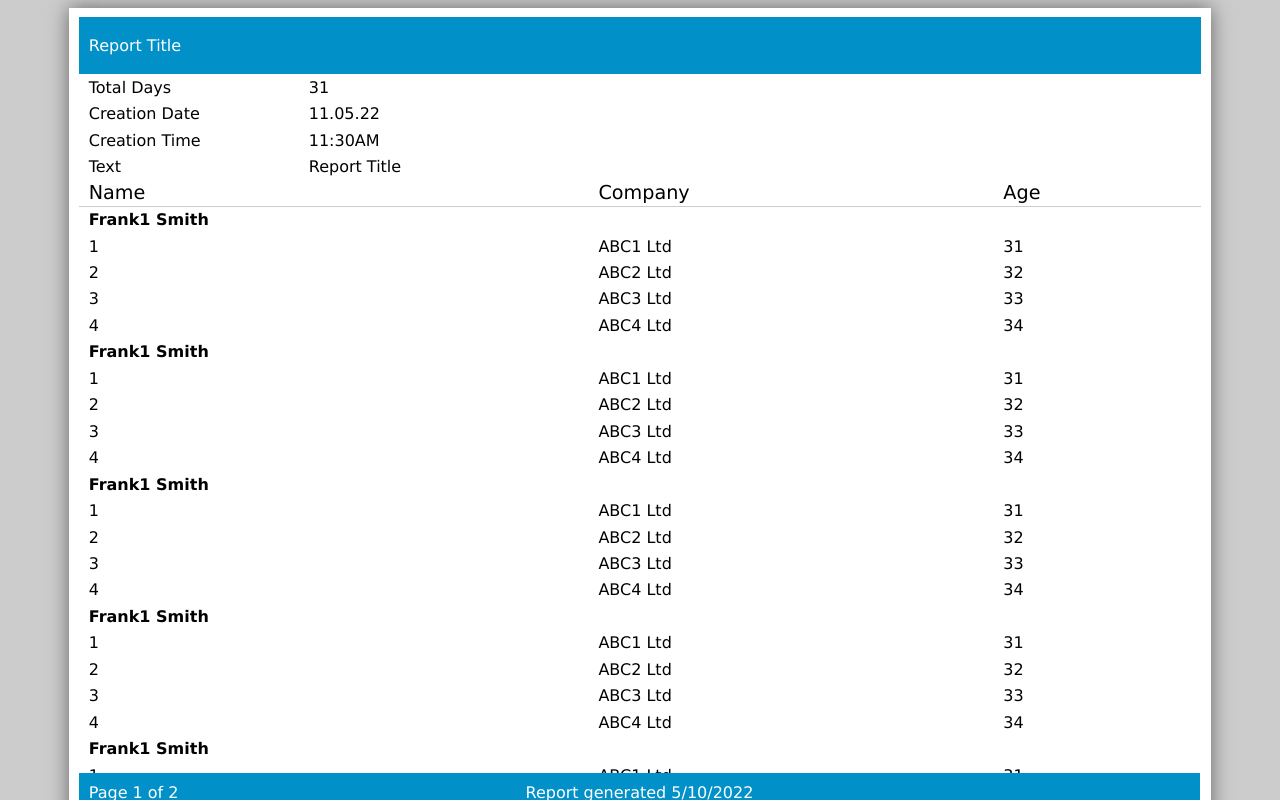
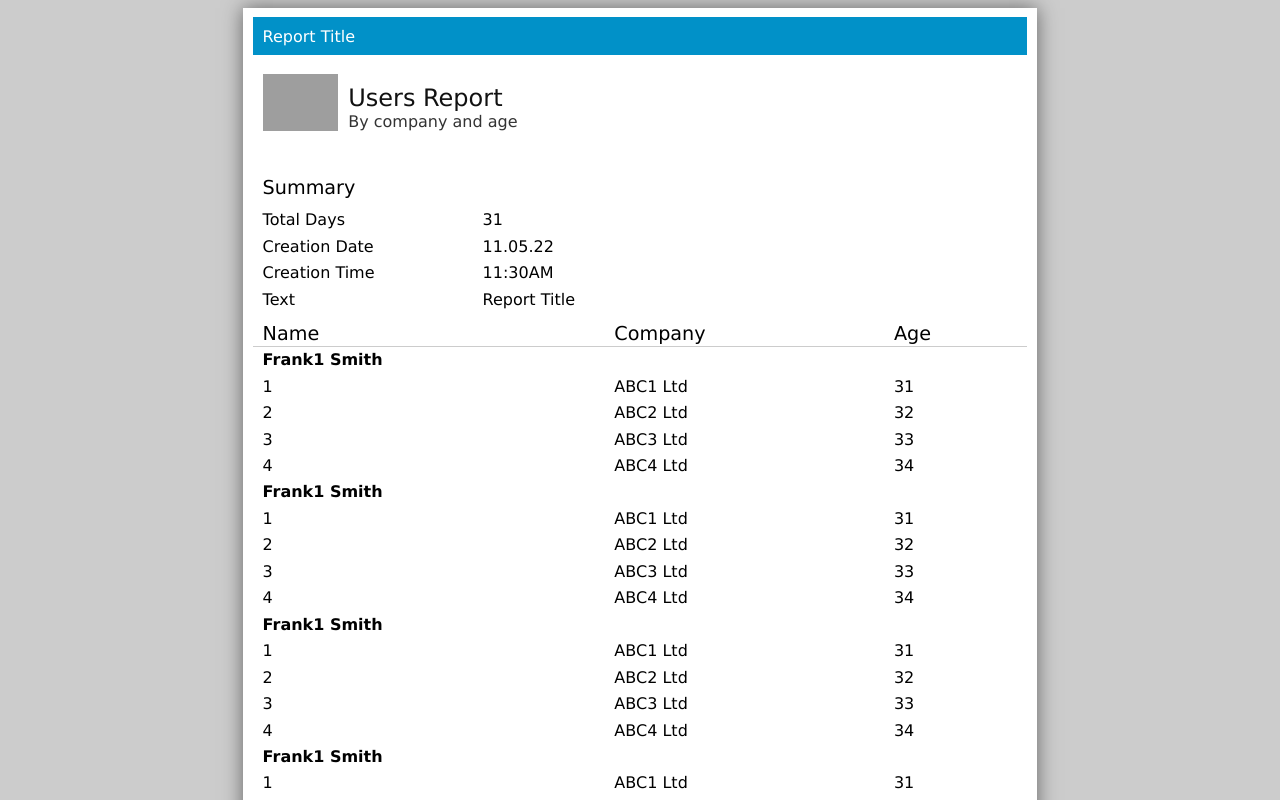
Before and after one commit to codemonkeh-dave/react-report-prototype, a React (Create React App) app: page / in a window 1280 px wide. Shown: the top 800 px of the page. Built offline with nearby package versions, Linux system fonts and the light colour scheme; grey boxes are pictures that could not be loaded.

Commit message:
Added report header

```diff
--- a/src/components/reportViewer.js
+++ b/src/components/reportViewer.js
@@ -48,20 +48,39 @@ export default function ReportViewer() {
 
   let reportLayout = [
     {
+      type: 'reportHeader',
+      rowHeight: 1,
+      title: 'Users Report',
+      subTitle: 'By company and age',
+      icon: 'https://www.freeiconspng.com/thumbs/report-icon/call-report-icon-3.png'
+    },
+    {
       type: 'pageHeader',
       className: 'pageHeader',
-      rowHeight: 1.5,
+      rowHeight: 1,
       columns: [{ text: '{0}', variables: ['title'] }],
     },
     {
-      type: 'summary',
       rowHeight: 0.7,
-      marginTop: 5,
-      marginBottom: 5,
       noDataHeight: 10,
       dataSet: 'summaryDataSet',
       rows: [
-        { key: 'Total Days', className: 'a'},
+        { key: 'Total Days', className: 'a' },
+        { key: 'Creation Date' },
+        { key: 'Creation Time' },
+        { key: 'Text', text: '{0}', variables: ['title'] },
+      ],
+    },
+
+    {
+      type: 'summary',
+      rowHeight: 0.7,
+      marginTop: 0.2,
+      marginBottom: 0.2,
+      noDataHeight: 10,
+      dataSet: 'summaryDataSet',
+      rows: [
+        { key: 'Total Days', className: 'a' },
         { key: 'Creation Date' },
         { key: 'Creation Time' },
         { key: 'Text', text: '{0}', variables: ['title'] },
@@ -105,10 +124,39 @@ export default function ReportViewer() {
 
   return (
     <>
-      {pagedReport.map((page) => (
-        <page className="A4 landscape">
+      {pagedReport.map((page, index) => (
+        <page className="A4">
           {page.map((table) => (
-            <table cellspacing="0" className={table.className}>
+            <>
+
+
+              {table.type === 'summary' && (
+                <h1 className="summaryTitle">Summary</h1>
+              )}
+
+
+              {/* {dump(table.type)} */}
+              {table.type === 'reportHeader' && (
+                <>
+                  <div class="reportHeader">
+                    <div class="icon"><img src={table.icon}/></div>
+                    <div class="reportTitles">
+                      <div class="title">{table.title}</div>
+                      <div class="subTitle">{table.subTitle}</div>
+                    </div>
+                  </div>
+
+                </>
+              )}
+
+              <table
+                cellspacing="0"
+                className={table.className}
+                style={{
+                  marginTop: table.marginTop + 'cm',
+                  marginBottom: table.marginBottom + 'cm',
+                }}
+              >
                 {table.head && (
                   <>
                     <tr style={{ height: table.rowHeight + 'cm' }}>
@@ -118,6 +166,9 @@ export default function ReportViewer() {
                     </tr>
                   </>
                 )}
+
+
+
                 {table.type == 'summary' && (
                   <>
                     {table.rows.map((row) => (
@@ -127,13 +178,13 @@ export default function ReportViewer() {
                             <>
                               <td
                                 width={200}
-                              className={cell.className}
+                                className="summaryKey"
                                 colspan={row.colspan}
                               >
                                 {cell.text}
                               </td>
                               <td
-                              className={cell.className}
+                                className="summaryValue"
                                 colspan={row.colspan}
                               >
                                 {cell.value}
@@ -154,7 +205,10 @@ export default function ReportViewer() {
                       <>
                         <tr style={{ height: table.rowHeight + 'cm' }}>
                           {row.map((cell) => (
-                          <td className={cell.className} colspan={row.colspan}>
+                            <td
+                              className={cell.className}
+                              colspan={row.colspan}
+                            >
                               {cell.text}
                             </td>
                           ))}
@@ -164,6 +218,7 @@ export default function ReportViewer() {
                   </>
                 )}
               </table>
+            </>
           ))}
         </page>
       ))}
--- a/src/services/report.js
+++ b/src/services/report.js
@@ -47,6 +47,14 @@ class Report {
       let rowsLeft = section.rows.length;
       let rowsUsed = 0;
       let loopCount = 0;
+
+      if (section.type === 'reportHeader') {
+        currentPageHeightRemaining -= 4;
+        let table = this.generateTable(section);
+        currentPage.push(table);
+        continue;
+      }
+
       if (section.rows && section.rows.length) {
         while (rowsLeft) {
           let currentTable = {};
@@ -56,7 +64,7 @@ class Report {
 
           currentTable = JSON.parse(JSON.stringify(section));
           if (section.title) {
-            currentTable.title.text = bindDataIntoCellText(
+            currentTable.title.text = this.bindDataIntoCellText(
               currentTable.title.text,
               currentTable.title.variables
             );
@@ -65,8 +73,21 @@ class Report {
           if (section.head) {
             currentPageHeightRemaining -= section.rowHeight;
           }
+
+          if (section.marginBottom) {
+            currentPageHeightRemaining -= section.marginBottom;
+          }
+
+          if (section.marginTop) {
+            currentPageHeightRemaining -= section.marginTop;
+          }
+
+          if (section.type === 'summary') {
+            currentPageHeightRemaining -= 1; // summary title
+          }
+
           let rowsAvailable = Math.floor(
-            (currentPageHeightRemaining / section.rowHeight) * 0.67
+            (currentPageHeightRemaining / section.rowHeight) * 1.5
           ); //todo: BUG this is calculated wrong and we have to subtract 9
           currentTable.rows = section.rows.slice(
             rowsUsed,
@@ -120,7 +141,9 @@ class Report {
       //   report.summary = this.generateTable(section);
       // }
       else {
-        report.sections.push(this.generateTable(section));
+        let table = this.generateTable(section);
+        console.log('section', section, 'table', table);
+        report.sections.push(table);
       }
     }
     return report;
@@ -129,6 +152,8 @@ class Report {
   generateTable(section) {
     let table = {
       title: section.title,
+      subTitle: section.subTitle,
+      icon: section.icon,
       noData: section.noData,
       className: section.className,
       staticHeight: 0,
@@ -139,7 +164,8 @@ class Report {
 
     let showHeader = false;
 
-    if (section.type === 'summary') section.columns = [];
+    if (!section.columns) section.columns = [];
+    if (!section.rows) section.rows = [];
 
     for (let column of section.columns) {
       if (column.header) {
@@ -152,14 +178,14 @@ class Report {
 
     if (section.type === 'summary') {
       let i = 0;
-      for (let row of section.rows)
-      {
+      for (let row of section.rows) {
         let boundRow = this.renderSummaryRow(row, section, i);
         table.rows.push(boundRow);
         i++;
       }
-    }
-    else{
+    } else if (section.type === 'reportHeader') {
+      // table.rows.push([[{ title: 'hello' }]]);
+    } else {
       if (section.dataSet) {
         for (let dataSetRow of this.reportData[section.dataSet]) {
           let row = this.renderRow(section.columns, dataSetRow);
@@ -185,37 +211,38 @@ class Report {
     }
 
     table.type = section.type;
+
+    table.marginTop = section.marginTop ?? 0;
+    table.marginBottom = section.marginBottom ?? 0;
+
     return table;
   }
 
   renderSummaryRow(row, section, rowId) {
-    let value = "";
+    let value = '';
     let cell = {};
 
-    if (section.dataSet)
-    {
-      if (this.reportData[section.dataSet] && this.reportData[section.dataSet][rowId])
-      {
+    if (section.dataSet) {
+      if (
+        this.reportData[section.dataSet] &&
+        this.reportData[section.dataSet][rowId]
+      ) {
         value = this.reportData[section.dataSet][rowId].value ?? '';
-      }
-      else
-      {
-        if (row.variables)
-          {
-            value = this.bindDataIntoCellText(row.text, row.variables);
-          }
+      } else {
+        if (row.variables) {
+          value = this.bindDataIntoCellText(row.text, row.variables);
+        }
       }
     }
 
     cell.text = row.key;
-    cell.value = value,
-    cell.className = row.className;
+    (cell.value = value), (cell.className = row.className);
 
     if (this.hasStaticVariables(row.variables)) {
       cell.hasStaticVariables = true;
     }
 
-    return [cell]
+    return [cell];
   }
 
   renderRow(columns, dataSetRow) {
@@ -299,11 +326,8 @@ class Report {
   }
 
   build() {
-    console.log(this.reportLayout);
     let report = this.bindReport(this.reportLayout);
-
     let pagedReport = this.pageReport(report);
-    console.log('>>', pagedReport);
     pagedReport = this.replaceStaticVariables(pagedReport);
     return pagedReport;
   }
--- a/src/style.css
+++ b/src/style.css
@@ -5,13 +5,51 @@
 
 table {
   width: 100%;
-  border: solid 0px red;
   border-collapse: collapse;
 }
 
 table.pageFooter {
   width: calc(100% - 20px);
 }
+
+.reportHeader
+{
+  height: 2.5cm;
+  margin-left: 10px;
+  display:flex;
+  margin-top:.5cm
+}
+
+.reportHeader > .icon > img {
+  max-width: 100%;
+
+}
+
+.reportHeader > .icon
+{
+  /* border:solid 1px red; */
+  height: 3cm;
+  width: 2cm;
+  margin-right: 10px;
+}
+
+.reportHeader .title {
+  font-size: x-large;
+  color:#111;
+}
+
+.reportHeader .subTitle {
+  color:#333;
+  font-size: normal;
+}
+
+.reportHeader > .reportTitles
+{
+  display: flex;
+  margin-top:10px;
+  flex-direction: column;
+}
+
 
 .pageHeader {
   background-color: #0191c8;
@@ -29,21 +67,34 @@ table.pageFooter {
   color: white;
 }
 
-
-
-.pageFooter > tr > td:first-child
-{
-  width:25%;
+.summaryKey {
+  /* font-weight: bold; */
 }
 
-.pageFooter > tr > td:nth-child(2)
-{
+.summaryValue {
+}
+
+.summaryTitle {
+  height: '.8cm';
+  font-size: larger;
+  overflow: hidden;
+  /* font-weight: bold; */
+  margin: 0;
+  padding: 0;
+  margin-left: 10px;
+  margin-top: 0.2cm;
+}
+
+.pageFooter > tr > td:first-child, .pageHeader > tr > td:first-child {
+  width: 25%;
+}
+
+.pageFooter > tr > td:nth-child(2), .pageHeader > tr > td:nth-child(2) {
   text-align: center;
 }
 
-.pageFooter > tr > td:last-child
-{
-  width:25%;
+.pageFooter > tr > td:nth-child(3), .pageHeader > tr > td:nth-child(3) {
+  width: 25%;
   text-align: right;
 }
 
```
Lines whose indentation alone changed are shown as unchanged.
